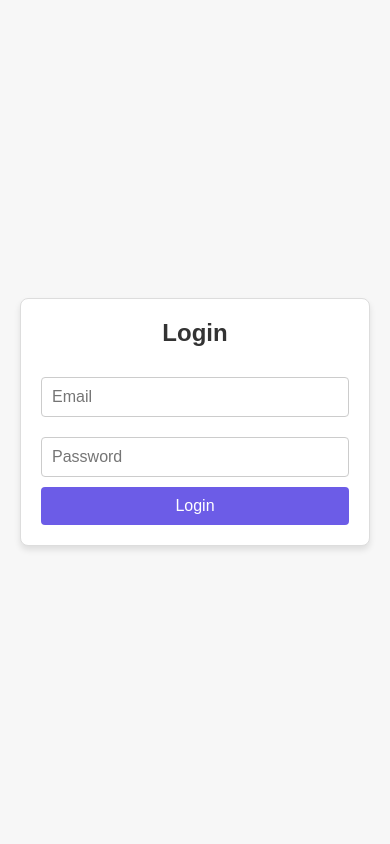
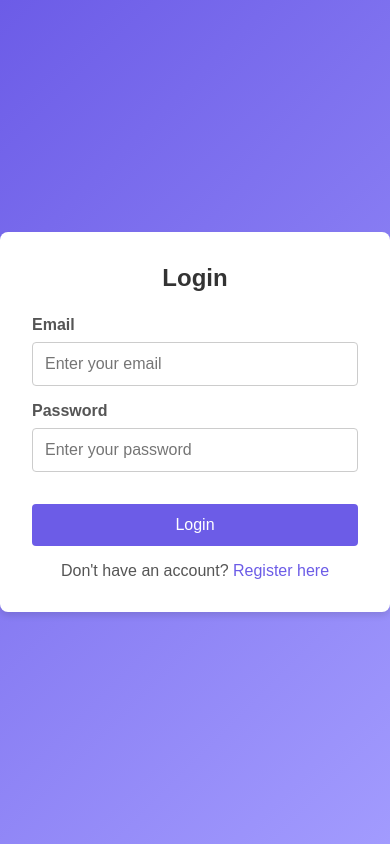
Before and after one commit to AvisharSharan/Finance_Tracker, a React (Create React App) app in the folder Finance_Tracker/client/: page /login in a window 390 px wide. Built offline with nearby package versions, Linux system fonts and the light colour scheme.

Commit message:
Enhance Login and Registration components: add error handling and validation; improve UI with responsive design and error messages

```diff
--- a/Finance_Tracker/client/src/components/Login.js
+++ b/Finance_Tracker/client/src/components/Login.js
@@ -1,49 +1,72 @@
 import React, { useState } from 'react';
 import axios from 'axios';
 import { useNavigate } from 'react-router-dom';
+import '../styles/Login.css'; // Add a CSS file for styling
 
 const Login = () => {
   const [email, setEmail] = useState('');
   const [password, setPassword] = useState('');
+  const [error, setError] = useState('');
   const navigate = useNavigate();
 
   const handleSubmit = async (e) => {
     e.preventDefault();
+    setError(''); // Clear any previous errors
+
+    // Basic validation
+    if (!email || !password) {
+      setError('Please fill in all fields.');
+      return;
+    }
+
     try {
       const response = await axios.post('http://localhost:5000/api/login', { email, password });
       if (response.data && response.data.message === 'Login successful') {
         // Save user data in localStorage
         localStorage.setItem('user', JSON.stringify(response.data.user));
-        alert(response.data.message);
         navigate('/dashboard'); // Redirect to the dashboard
       } else {
-        alert('Unexpected response from the server.');
+        setError('Unexpected response from the server.');
       }
     } catch (error) {
       console.error('Error logging in:', error);
-      alert(error.response?.data?.error || 'An error occurred');
+      setError(error.response?.data?.error || 'An error occurred. Please try again.');
     }
   };
 
   return (
-    <form onSubmit={handleSubmit}>
+    <div className="login-container">
+      <form className="login-form" onSubmit={handleSubmit}>
         <h2>Login</h2>
+        {error && <p className="error-message">{error}</p>}
+        <div className="form-group">
+          <label htmlFor="email">Email</label>
           <input
             type="email"
-        placeholder="Email"
+            id="email"
+            placeholder="Enter your email"
             value={email}
             onChange={(e) => setEmail(e.target.value)}
             required
           />
+        </div>
+        <div className="form-group">
+          <label htmlFor="password">Password</label>
           <input
             type="password"
-        placeholder="Password"
+            id="password"
+            placeholder="Enter your password"
             value={password}
             onChange={(e) => setPassword(e.target.value)}
             required
           />
-      <button type="submit">Login</button>
+        </div>
+        <button type="submit" className="login-button">Login</button>
+        <p className="register-link">
+          Don't have an account? <a href="/register">Register here</a>
+        </p>
       </form>
+    </div>
   );
 };
 
--- a/Finance_Tracker/client/src/components/Registration.js
+++ b/Finance_Tracker/client/src/components/Registration.js
@@ -1,35 +1,103 @@
 import React, { useState } from 'react';
 import axios from 'axios';
 import { useNavigate } from 'react-router-dom';
-import '../styles/Registration.css';
+import '../styles/Registration.css'; // Reuse the same CSS as Login
 
 const Register = () => {
   const [name, setName] = useState('');
   const [email, setEmail] = useState('');
   const [password, setPassword] = useState('');
-  const navigate = useNavigate(); // Hook for navigation
+  const [confirmPassword, setConfirmPassword] = useState('');
+  const [error, setError] = useState('');
+  const navigate = useNavigate();
 
   const handleSubmit = async (e) => {
     e.preventDefault();
+    setError(''); // Clear any previous errors
+
+    // Basic validation
+    if (!name || !email || !password || !confirmPassword) {
+      setError('Please fill in all fields.');
+      return;
+    }
+
+    if (password !== confirmPassword) {
+      setError('Passwords do not match.');
+      return;
+    }
+
     try {
-      await axios.post('http://localhost:5000/api/register', { name, email, password });
-      alert('Registration successful!');
-      navigate('/login'); // Redirect to login page
+      const response = await axios.post('http://localhost:5000/api/register', {
+        name,
+        email,
+        password,
+      });
+      if (response.data && response.data.message === 'Registration successful') {
+        navigate('/login'); // Redirect to the login page
+      } else {
+        setError('Unexpected response from the server.');
+      }
     } catch (error) {
-      console.error('Error registering user:', error);
-      // Safely access error.response.data.error or provide a fallback message
-      alert(error.response?.data?.error || 'An unexpected error occurred. Please try again.');
+      console.error('Error registering:', error);
+      setError(error.response?.data?.error || 'An error occurred. Please try again.');
     }
   };
 
   return (
-    <form onSubmit={handleSubmit}>
-      <h2>Register</h2>
-      <input type="text" placeholder="Name" value={name} onChange={(e) => setName(e.target.value)} required />
-      <input type="email" placeholder="Email" value={email} onChange={(e) => setEmail(e.target.value)} required />
-      <input type="password" placeholder="Password" value={password} onChange={(e) => setPassword(e.target.value)} required />
-      <button type="submit">Register</button>
-    </form>
+    <div className="login-container">
+      <form className="login-form" onSubmit={handleSubmit}>
+        <h2>Register</h2>
+        {error && <p className="error-message">{error}</p>}
+        <div className="form-group">
+          <label htmlFor="name">Name</label>
+          <input
+            type="text"
+            id="name"
+            placeholder="Enter your name"
+            value={name}
+            onChange={(e) => setName(e.target.value)}
+            required
+          />
+        </div>
+        <div className="form-group">
+          <label htmlFor="email">Email</label>
+          <input
+            type="email"
+            id="email"
+            placeholder="Enter your email"
+            value={email}
+            onChange={(e) => setEmail(e.target.value)}
+            required
+          />
+        </div>
+        <div className="form-group">
+          <label htmlFor="password">Password</label>
+          <input
+            type="password"
+            id="password"
+            placeholder="Enter your password"
+            value={password}
+            onChange={(e) => setPassword(e.target.value)}
+            required
+          />
+        </div>
+        <div className="form-group">
+          <label htmlFor="confirmPassword">Confirm Password</label>
+          <input
+            type="password"
+            id="confirmPassword"
+            placeholder="Confirm your password"
+            value={confirmPassword}
+            onChange={(e) => setConfirmPassword(e.target.value)}
+            required
+          />
+        </div>
+        <button type="submit" className="login-button">Register</button>
+        <p className="register-link">
+          Already have an account? <a href="/login">Login here</a>
+        </p>
+      </form>
+    </div>
   );
 };
 
--- a/Finance_Tracker/client/src/styles/Login.css
+++ b/Finance_Tracker/client/src/styles/Login.css
@@ -1,58 +1,105 @@
-body {
+/* Reset default browser styles */
+html, body {
+  height: 100%;
+  width: 100%;
   margin: 0;
+  padding: 0;
+  overflow: hidden; /* Prevent scrolling if unnecessary */
   font-family: Arial, sans-serif;
-    background-color: #f4f4f9;
 }
 
-  form {
-    max-width: 400px;
-    margin: 50px auto;
-    padding: 20px;
-    border: 1px solid #ddd;
-    border-radius: 8px;
-    background-color: #ffffff;
-    box-shadow: 0 4px 6px rgba(0, 0, 0, 0.1);
+.login-container {
+  display: flex;
+  justify-content: center;
+  align-items: center;
+  height: 100vh; /* Full viewport height */
+  width: 100vw; /* Full viewport width */
+  background: linear-gradient(135deg, #6c5ce7, #a29bfe); /* Gradient background */
+  color: #ffffff;
+  margin: 0; /* Ensure no extra margins */
+  padding: 0; /* Ensure no extra padding */
+  box-sizing: border-box; /* Include padding and border in width/height */
 }
 
-  h2 {
-    text-align: center;
-    margin-bottom: 20px;
-    color: #333;
+.login-form {
+  background: #ffffff;
+  padding: 2rem;
+  border-radius: 8px;
+  box-shadow: 0 4px 6px rgba(0, 0, 0, 0.1);
+  width: 100%;
+  max-width: 400px;
 }
 
-  input {
-    width: 100%;
-    padding: 10px;
-    margin: 10px 0;
-    border: 1px solid #ccc;
-    border-radius: 4px;
-    font-size: 16px;
+.login-form h2 {
+  margin-bottom: 1.5rem;
+  text-align: center;
+  color: #333333;
 }
 
-  button {
+.form-group {
+  margin-bottom: 1rem;
+}
+
+.form-group label {
+  display: block;
+  margin-bottom: 0.5rem;
+  color: #555555;
+}
+
+.form-group input {
   width: 100%;
-    padding: 10px;
+  padding: 0.75rem;
+  border: 1px solid #cccccc;
+  border-radius: 4px;
+  font-size: 1rem;
+}
+
+.form-group input:focus {
+  border-color: #6c5ce7;
+  outline: none;
+}
+
+.login-button {
+  width: 100%;
+  padding: 0.75rem;
   background-color: #6c5ce7;
-    color: white;
+  color: #ffffff;
   border: none;
   border-radius: 4px;
-    font-size: 16px;
+  font-size: 1rem;
   cursor: pointer;
-    transition: background-color 0.3s ease;
+  margin-top: 1rem;
 }
 
-  button:hover {
+.login-button:hover {
   background-color: #5a4bcf;
 }
 
-  button:disabled {
-    background-color: #ccc;
-    cursor: not-allowed;
+.error-message {
+  color: #ff4d4d;
+  margin-bottom: 1rem;
+  text-align: center;
 }
 
-  .error-message {
-    color: red;
-    font-size: 14px;
-    margin-top: 10px;
+.register-link {
+  margin-top: 1rem;
   text-align: center;
+  color: #555555;
 }
+
+.register-link a {
+  color: #6c5ce7;
+  text-decoration: none;
+}
+
+.register-link a:hover {
+  text-decoration: underline;
+}
+
+.content.auth-page {
+  padding: 0 !important; /* Override any existing padding */
+  margin: 0; /* Ensure no margins are applied */
+  width: 100%; /* Ensure it spans the full width */
+  height: 100%; /* Ensure it spans the full height */
+  box-sizing: border-box; /* Include padding and border in width/height */
+}
--- a/Finance_Tracker/client/src/styles/Registration.css
+++ b/Finance_Tracker/client/src/styles/Registration.css
@@ -1,60 +1,93 @@
-/* filepath: c:\E Drive\Avishar\DBMS\Finance_Tracker\client\src\styles\Registration.css */
-
-body {
+/* Reset default browser styles */
+html, body {
+  height: 100%;
+  width: 100%;
   margin: 0;
+  padding: 0;
   font-family: Arial, sans-serif;
-    background-color: #f4f4f9;
 }
 
-  form {
-    max-width: 400px;
-    margin: 50px auto;
-    padding: 20px;
-    border: 1px solid #ddd;
-    border-radius: 8px;
-    background-color: #ffffff;
-    box-shadow: 0 4px 6px rgba(0, 0, 0, 0.1);
+.login-container {
+  display: flex;
+  justify-content: center;
+  align-items: center;
+  height: 100vh; /* Full viewport height */
+  width: 100vw; /* Full viewport width */
+  background: linear-gradient(135deg, #6c5ce7, #a29bfe); /* Gradient background */
+  color: #ffffff;
 }
 
-  h2 {
-    text-align: center;
-    margin-bottom: 20px;
-    color: #333;
+.login-form {
+  background: #ffffff;
+  padding: 2rem;
+  border-radius: 8px;
+  box-shadow: 0 4px 6px rgba(0, 0, 0, 0.1);
+  width: 100%;
+  max-width: 400px;
 }
 
-  input {
-    width: 100%;
-    padding: 10px;
-    margin: 10px 0;
-    border: 1px solid #ccc;
-    border-radius: 4px;
-    font-size: 16px;
+.login-form h2 {
+  margin-bottom: 1.5rem;
+  text-align: center;
+  color: #333333;
 }
 
-  button {
+.form-group {
+  margin-bottom: 1rem;
+}
+
+.form-group label {
+  display: block;
+  margin-bottom: 0.5rem;
+  color: #555555;
+}
+
+.form-group input {
   width: 100%;
-    padding: 10px;
+  padding: 0.75rem;
+  border: 1px solid #cccccc;
+  border-radius: 4px;
+  font-size: 1rem;
+}
+
+.form-group input:focus {
+  border-color: #6c5ce7;
+  outline: none;
+}
+
+.login-button {
+  width: 100%;
+  padding: 0.75rem;
   background-color: #6c5ce7;
-    color: white;
+  color: #ffffff;
   border: none;
   border-radius: 4px;
-    font-size: 16px;
+  font-size: 1rem;
   cursor: pointer;
-    transition: background-color 0.3s ease;
+  margin-top: 1rem;
 }
 
-  button:hover {
+.login-button:hover {
   background-color: #5a4bcf;
 }
 
-  button:disabled {
-    background-color: #ccc;
-    cursor: not-allowed;
+.error-message {
+  color: #ff4d4d;
+  margin-bottom: 1rem;
+  text-align: center;
 }
 
-  .error-message {
-    color: red;
-    font-size: 14px;
-    margin-top: 10px;
+.register-link {
+  margin-top: 1rem;
   text-align: center;
+  color: #555555;
 }
+
+.register-link a {
+  color: #6c5ce7;
+  text-decoration: none;
+}
+
+.register-link a:hover {
+  text-decoration: underline;
+}
```
Lines whose indentation alone changed are shown as unchanged.
